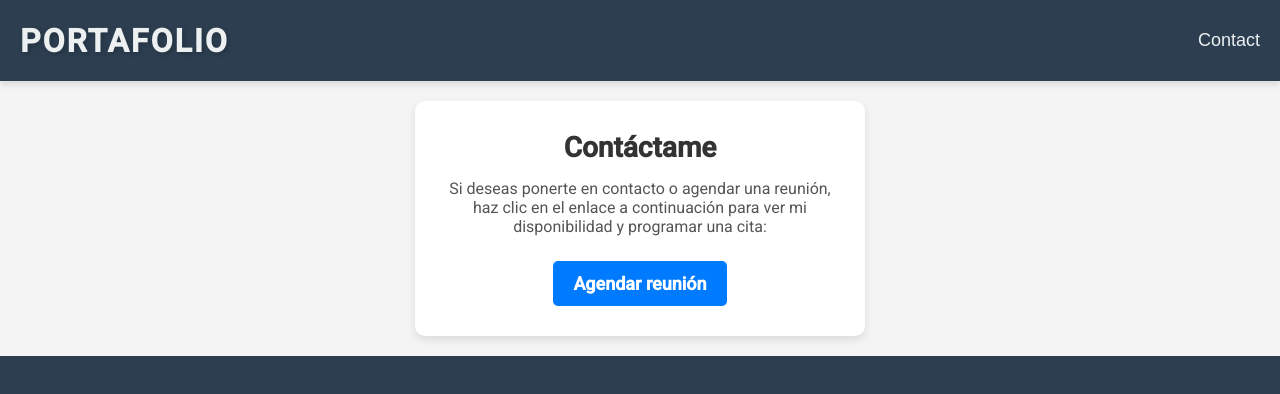
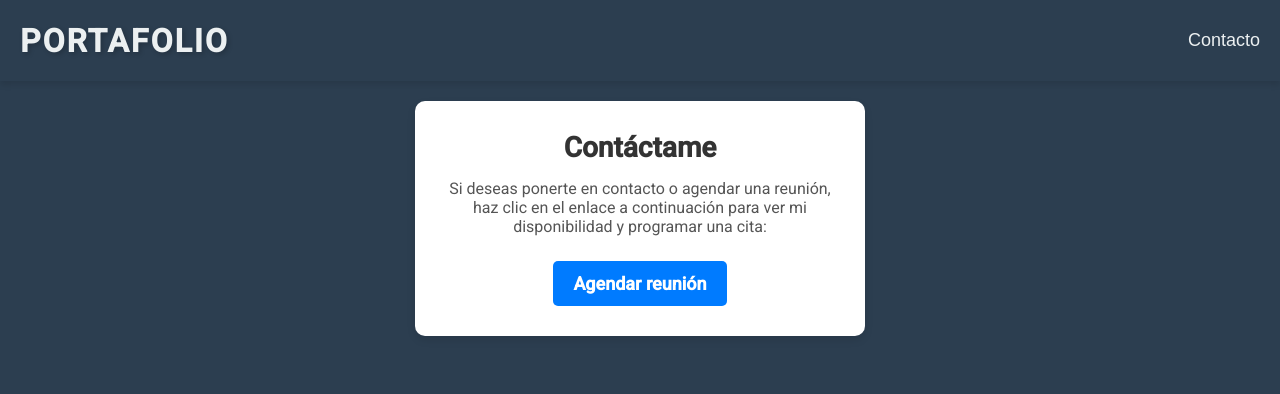
Before and after one commit to camiloquirogadev/portafolio, a React (Create React App) app: page / in a window 1280 px wide. Shown: the top 394 px of the page. Built offline with nearby package versions, Linux system fonts and the light colour scheme.

Commit message:
correcion header

```diff
--- a/src/components/Contact.css
+++ b/src/components/Contact.css
@@ -2,7 +2,7 @@
   display: flex;
   justify-content: center;
   align-items: center;
-  background-color: #f4f4f4;
+  background-color: #2c3e50;
   padding: 20px;
 }
 
--- a/src/components/Header.js
+++ b/src/components/Header.js
@@ -34,7 +34,7 @@ const Header = () => {
 
       {/* Menú de navegación */}
       <ul className={menuOpen ? 'active' : ''}>
-        <li><button onClick={() => scrollToSection('contact')}>Contact</button></li>
+        <li><button onClick={() => scrollToSection('contact')}>Contacto</button></li>
       </ul>
     </header>
   );
```
